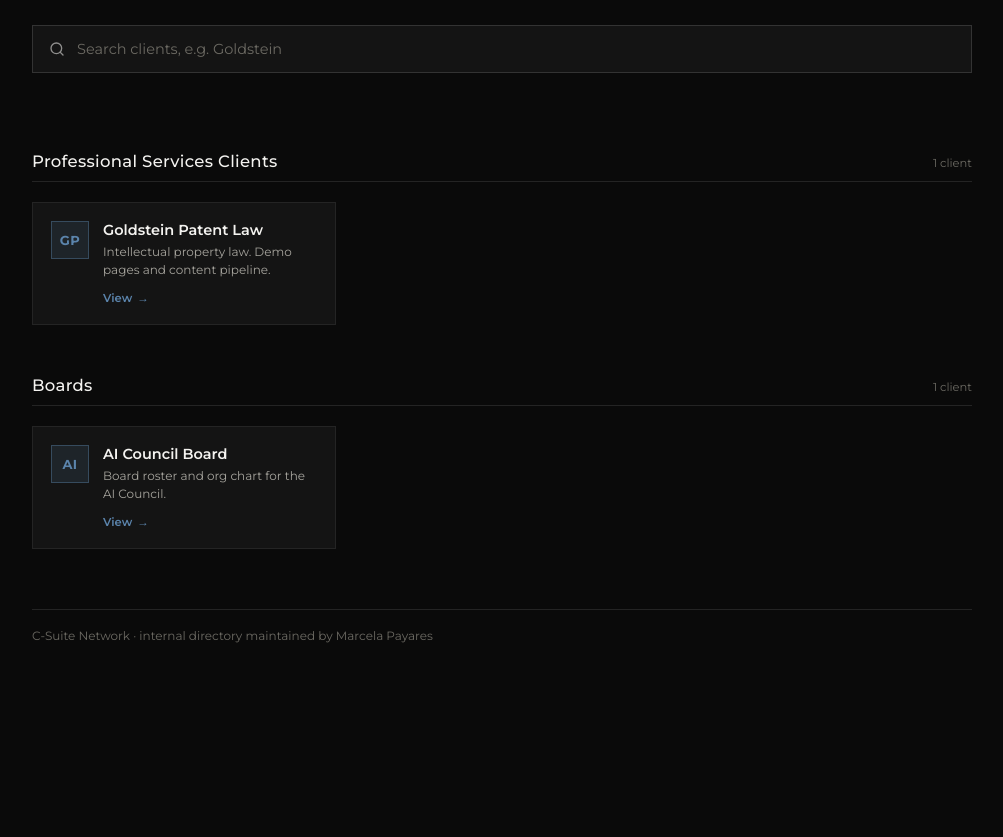
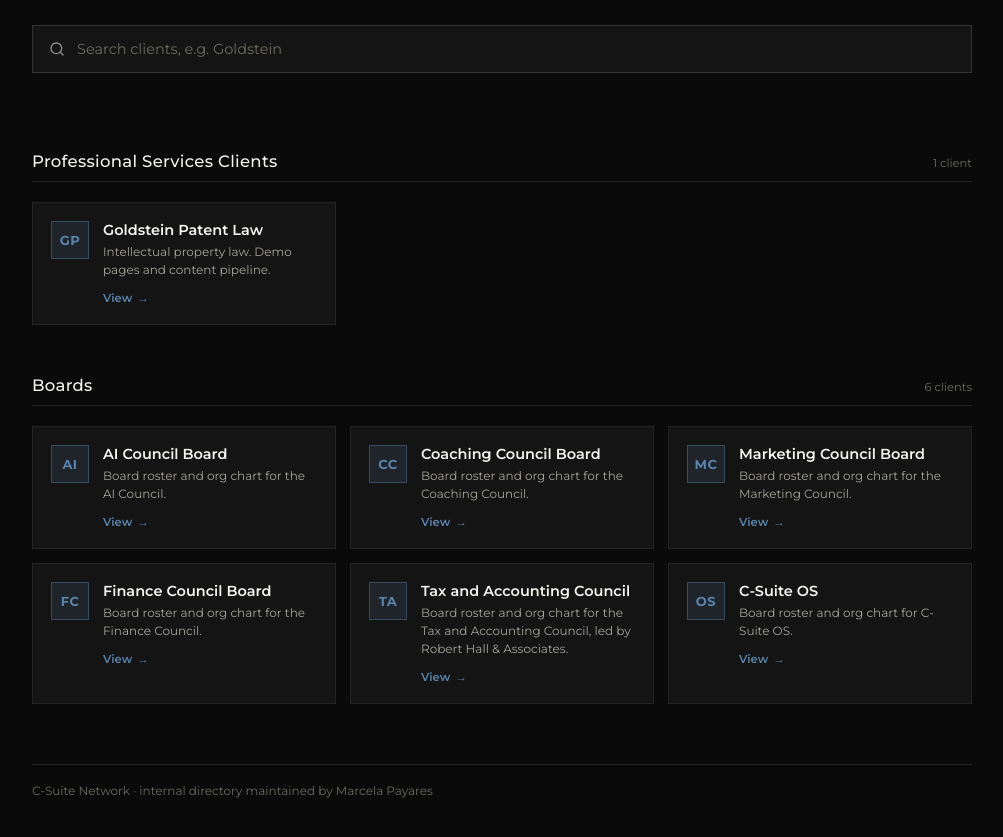
Before and after one commit to marcelapayarescsn/client-directory, a plain HTML site: page index.html in a window 1280 px wide. Shown: the part 255-1092 px from the top of the page, without its empty margins (138-1141 px from the left). Before the commit the page ends 968 px from the top, so only its background shows below. Drawn offline with Linux system fonts and the light colour scheme.

Commit message:
Add files via upload

```diff
--- a/index.html
+++ b/index.html
@@ -138,6 +138,41 @@
       url: "https://marcelapayarescsn.github.io/ai-council-board/",
       blurb: "Board roster and org chart for the AI Council.",
       initials: "AI"
+    },
+    {
+      name: "Coaching Council Board",
+      category: "Boards",
+      url: "https://marcelapayarescsn.github.io/coaching-council-board/",
+      blurb: "Board roster and org chart for the Coaching Council.",
+      initials: "CC"
+    },
+    {
+      name: "Marketing Council Board",
+      category: "Boards",
+      url: "https://marcelapayarescsn.github.io/marketing-council-board/",
+      blurb: "Board roster and org chart for the Marketing Council.",
+      initials: "MC"
+    },
+    {
+      name: "Finance Council Board",
+      category: "Boards",
+      url: "https://marcelapayarescsn.github.io/finance-council-board/",
+      blurb: "Board roster and org chart for the Finance Council.",
+      initials: "FC"
+    },
+    {
+      name: "Tax and Accounting Council",
+      category: "Boards",
+      url: "https://marcelapayarescsn.github.io/tax-accounting-council/",
+      blurb: "Board roster and org chart for the Tax and Accounting Council, led by Robert Hall & Associates.",
+      initials: "TA"
+    },
+    {
+      name: "C-Suite OS",
+      category: "Boards",
+      url: "https://marcelapayarescsn.github.io/csuite-os/",
+      blurb: "Board roster and org chart for C-Suite OS.",
+      initials: "OS"
     }
   ];
 
```
